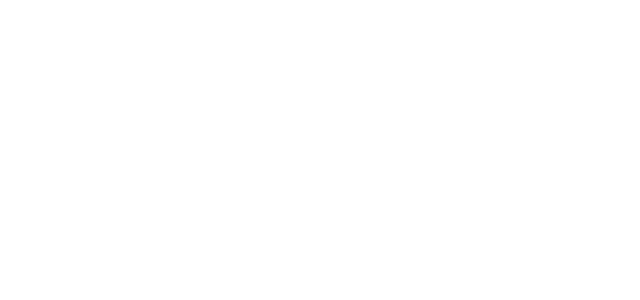
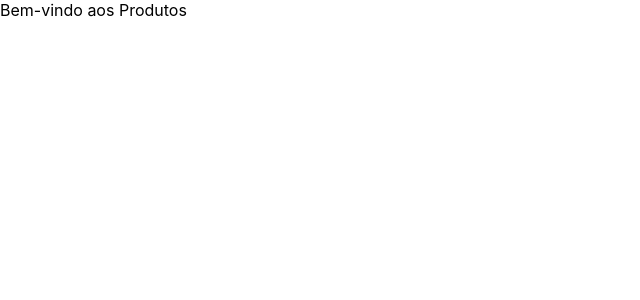
Before and after one commit to GabrielAlSant/Sites-Produtos-React, a React (Create React App) app: page /produtos in a window 1280 px wide. Before the commit this address had no page. Shown: the top 300 px of the page, without its empty margins (0-640 px from the left). Built offline with nearby package versions, Linux system fonts and the light colour scheme.

Commit message:
Pagina produtos Criada

```diff
--- a/package.json
+++ b/package.json
@@ -6,6 +6,7 @@
     "@testing-library/jest-dom": "^5.16.5",
     "@testing-library/react": "^13.4.0",
     "@testing-library/user-event": "^13.5.0",
+    "axios": "^1.1.3",
     "react": "^18.2.0",
     "react-dom": "^18.2.0",
     "react-router-dom": "^6.4.3",
--- a/src/App.js
+++ b/src/App.js
@@ -1,9 +1,11 @@
 import React from 'react';
-import logo from './logo.svg';
 import './App.css';
+import { BrowserRouter, Routes, Route } from 'react-router-dom'
+
+
 import Home from './pages/home';
-import { BrowserRouter, Routes, Route } from 'react-router-dom'
 import Teste from './pages/teste';
+import Produtos from './pages/produtos';
 
 
 function App() {
@@ -11,7 +13,8 @@
     <BrowserRouter>
       <Routes>
       <Route path='/' element={<Home />} />
-        <Route path='/teste' element={<Teste />} />
+      <Route path='/teste' element={<Teste />} />
+      <Route path='/produtos' element={<Produtos />} />
       </Routes>
     </BrowserRouter>
   );
--- /dev/null
+++ b/src/pages/produtos.jsx
@@ -0,0 +1,8 @@
+import React from "react";
+import axios from "axios";
+
+export default function Produtos({props}){
+    return(
+        <div>Bem-vindo aos Produtos</div>
+    )
+}
```
Also changed, not shown: 1 other file (tests, documents, lock files or other folders).
